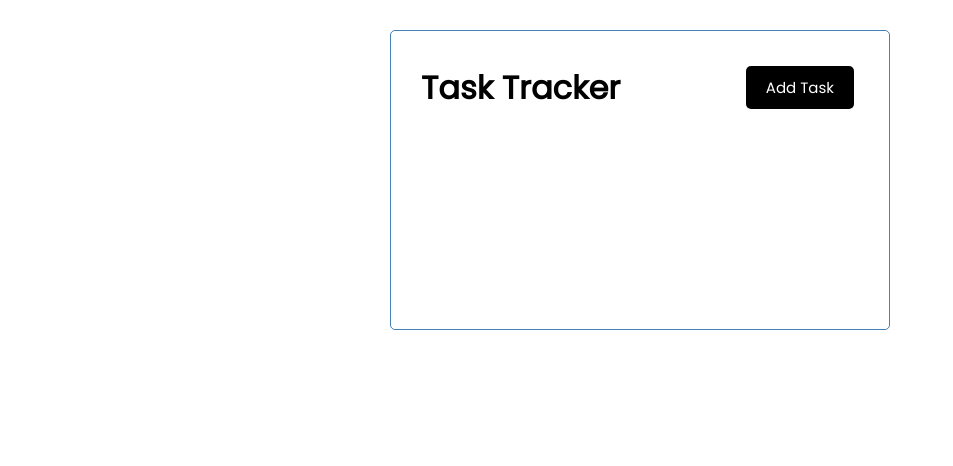
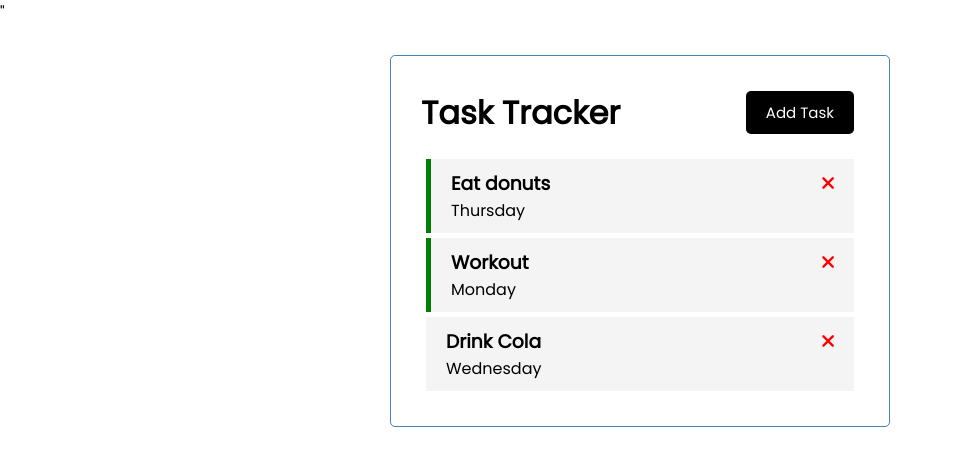
Before and after one commit to RokPopov/vue_learning_purposes, a Vue app in the folder task-manager/: page / in a window 1280 px wide. Shown: the top 466 px of the page, without its empty margins (0-953 px from the left). Built offline with nearby package versions, Linux system fonts and the light colour scheme.

Commit message:
create tasks and task components

```diff
--- a/task-manager/public/index.html
+++ b/task-manager/public/index.html
@@ -4,6 +4,7 @@
     <meta charset="utf-8">
     <meta http-equiv="X-UA-Compatible" content="IE=edge">
     <meta name="viewport" content="width=device-width,initial-scale=1.0">
+    <link rel="stylesheet" href="https://cdnjs.cloudflare.com/ajax/libs/font-awesome/6.0.0-beta3/css/all.min.css"/>"
     <link rel="icon" href="<%= BASE_URL %>favicon.ico">
     <title><%= htmlWebpackPlugin.options.title %></title>
   </head>
--- a/task-manager/src/App.vue
+++ b/task-manager/src/App.vue
@@ -1,17 +1,47 @@
 <template>
 <div class='container'>
   <Header title='Task Tracker'/>
+  <Tasks :tasks='tasks' />
 </div>
 </template>
 
 <script>
 import Header from './components/Header';
+import Tasks from './components/Tasks';
 
 export default {
   name: "App",
   components: {
-    Header
+    Header,
+    Tasks
   },
+  data() {
+    return {
+      tasks: []
+    }
+  },
+  created() {
+      this.tasks = [
+        {
+          id: 1,
+          text: "Eat donuts",
+          day: 'Thursday',
+          reminder: true
+        },
+        {
+          id: 2,
+          text: 'Workout',
+          day: 'Monday',
+          reminder: true
+        },
+        {
+          id: 3,
+          text: 'Drink Cola',
+          day: 'Wednesday',
+          reminder: false
+        }
+      ]
+    }
 };
 </script>
 
--- /dev/null
+++ b/task-manager/src/components/Task.vue
@@ -0,0 +1,39 @@
+<template>
+  <div :class="[task.reminder ? 'reminder' : '', 'task']">
+    <h3>{{ task.text }}<i class="fas fa-times"></i></h3>
+    <p>{{ task.day }}</p>
+  </div>
+</template>
+
+<script>
+
+export default {
+  name: "Task",
+  props: {
+    task: Object
+  }
+}
+</script>
+
+<style scope>
+  .fas {
+    color: red;
+  }
+
+  .task {
+    background: #f4f4f4;
+    margin: 5px;
+    padding: 10px 20px;
+    cursor: pointer
+  }
+
+  .task.reminder {
+    border-left: 5px solid green
+  }
+
+  .task h3 {
+    display: flex;
+    align-items: center;
+    justify-content: space-between
+  }
+</style>
--- /dev/null
+++ b/task-manager/src/components/Tasks.vue
@@ -0,0 +1,18 @@
+<template>
+  <div :key="task.id" v-for="task in tasks" >
+    <Task :task="task" />
+  </div>
+</template>
+
+<script>
+import Task from './Task'
+  export default {
+    name: 'Tasks',
+    props: {
+      tasks: Array
+    },
+    components: {
+      Task
+    }
+  }
+</script>
```
